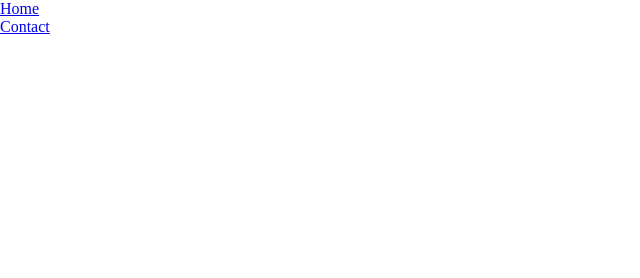
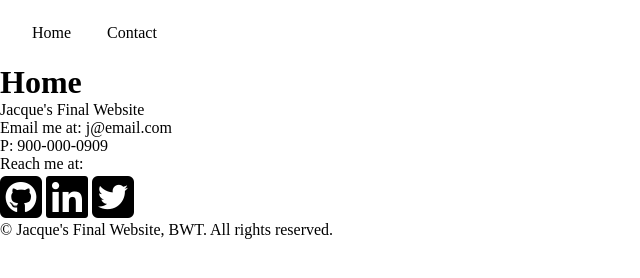
Before and after one commit to ejthom/final-project-1, a plain HTML site: page index.html in a window 1280 px wide. Shown: the whole page, without its empty margins (0-640 px from the left). Drawn offline with Linux system fonts and the light colour scheme.

Commit message:
began implemending home page. added skeleton of header, main, and footer. main has yet to be filled but header and footer has. basic styling for header and some global styles

```diff
--- a/css/styles.css
+++ b/css/styles.css
@@ -3,3 +3,24 @@
     margin: 0;
     box-sizing: border-box;
 }
+a {
+    text-decoration: none;
+    color: unset;
+}
+h1 {
+    text-align: left;
+}
+header {
+    height: 4rem;
+}
+
+header>nav>ul {
+    list-style: none;
+    padding: 1rem;
+}
+
+header>nav>ul>li {
+    display: inline-block;
+    border-radius: 25px;
+    padding: .5rem 1rem;
+}
--- a/index.html
+++ b/index.html
@@ -21,7 +21,41 @@
             </ul>
         </nav>
     </header>
-    <main></main>
-    <footer></footer>
+    <main>
+        <h1>Home</h1>
+    </main>
+    <footer>
+        <!--
+            TODO:
+             - Name/Title of Website
+             - Social Icons
+             - email and phone number
+             - copyright
+         -->
+         <div class="row">
+             <div class="column">
+                 <p>Jacque's Final Website</p>
+                 <p>Email me at: <span>j@email.com</span></p>
+                 <p>P: <span>900-000-0909</span></p>
+             </div>
+             <div class="column">
+                 <p>Reach me at:</p>
+                 <div>
+                    <a href="https://github.com/" target="_blank">
+                        <i class="fab fa-github-square fa-3x"></i>
+                    </a>
+                    <a href="https://www.linkedin.com" target="_blank">
+                        <i class="fab fa-linkedin fa-3x"></i>
+                    </a>
+                    <a href="https://twitter.com" target="_blank">
+                        <i class="fab fa-twitter-square fa-3x"></i>
+                    </a>
+                 </div>
+             </div>
+         </div>
+         <div class="row">
+             <p>&copy; Jacque's Final Website, BWT. All rights reserved.</p>
+         </div>
+    </footer>
 </body>
 </html>
```
